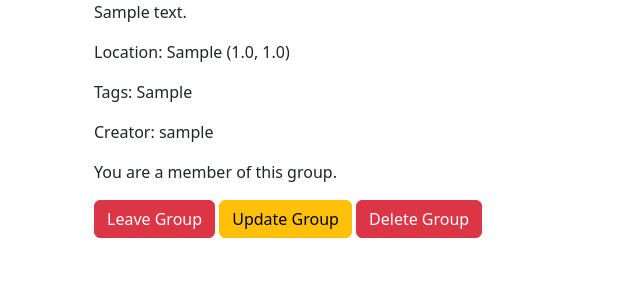
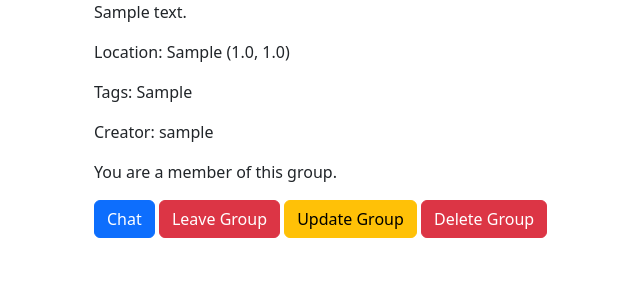
Before and after one commit to g0lubenk0/brewBuddies, a Django app: page /groups/1/ in a window 1280 px wide. Shown: the part 171-471 px from the top of the page, without its empty margins (178-818 px from the left). Run offline with Django 4.2, Linux system fonts and the light colour scheme; a user stored in the database is signed in; tables that the repository leaves empty hold one stand-in row (values such as "Sample post").

Commit message:
some fixes

```diff
--- a/brewBuddies/templates/groups/group_detail.html
+++ b/brewBuddies/templates/groups/group_detail.html
@@ -14,6 +14,7 @@
 
         {% if user in group.members.all %}
           <p>You are a member of this group.</p>
+          <a href="{% url 'group_chat' group.id %}" class="btn btn-primary">Chat</a>
           <a href="{% url 'leave_group' group.id %}" class="btn btn-danger">Leave Group</a>
         {% else %}
           <a href="{% url 'join_group' group.id %}" class="btn btn-success">Join Group</a>
```
